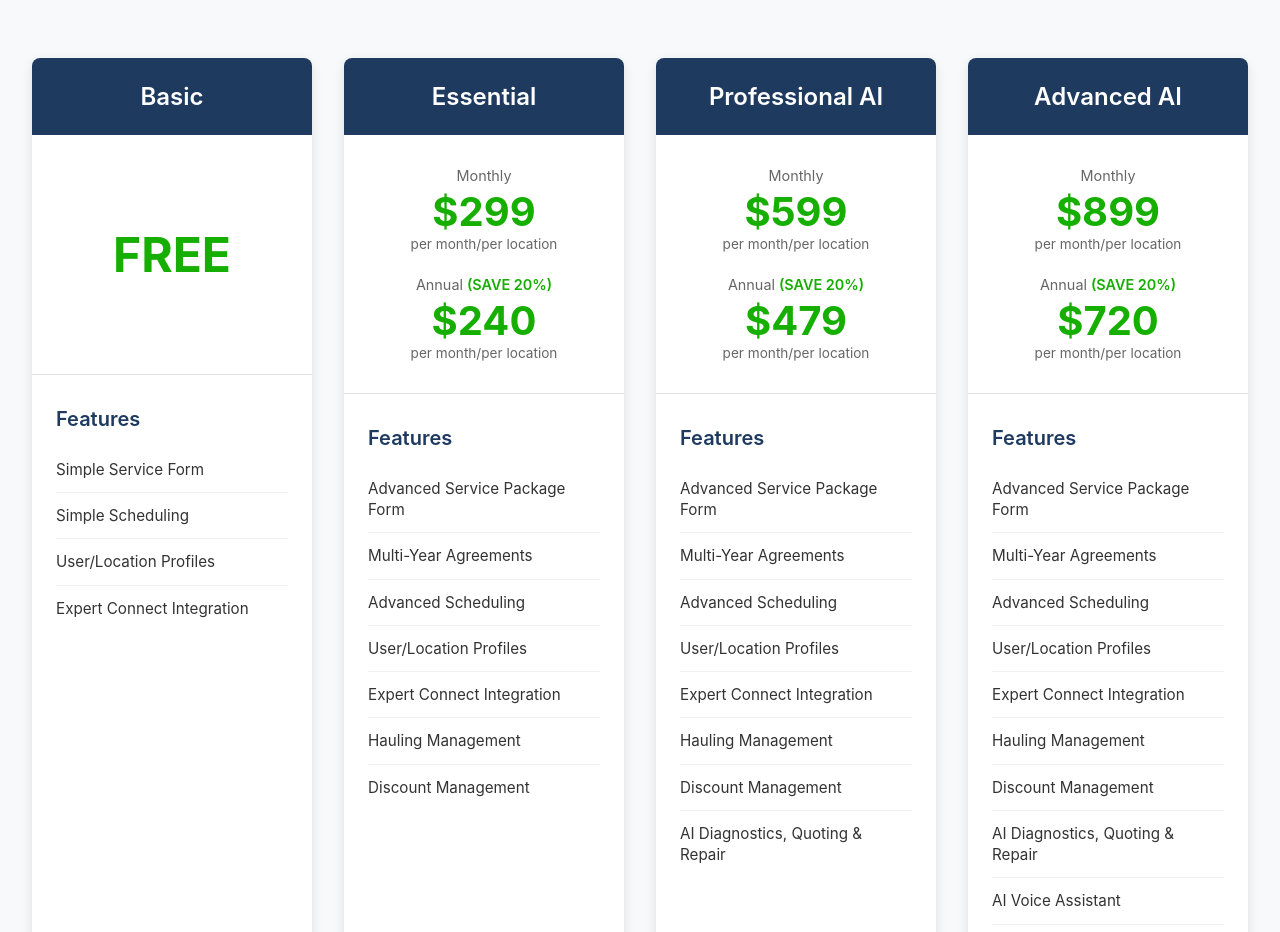
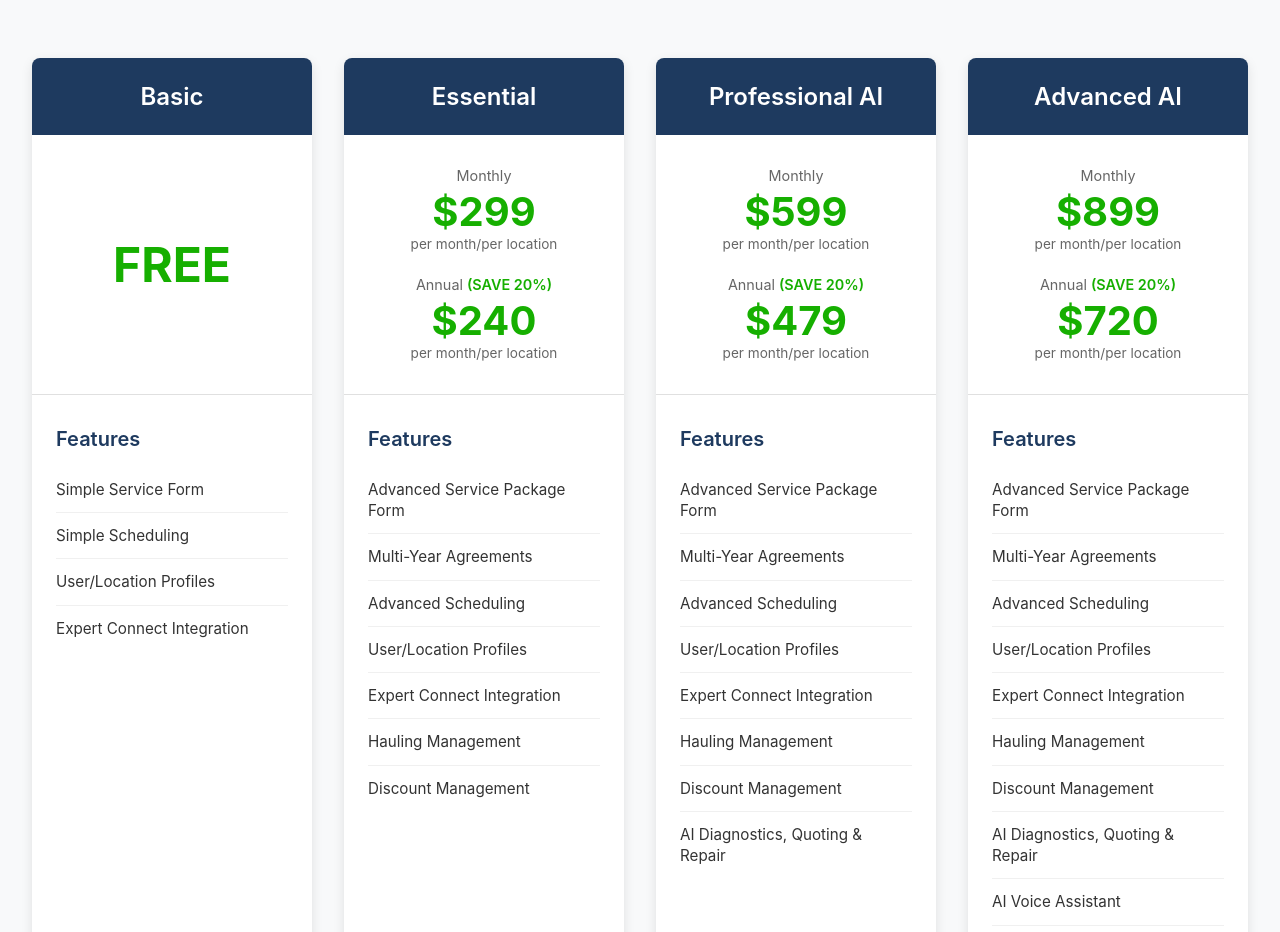
Before and after one commit to adam-clay/opervia-public, a React (Vite) app: page / in a window 1280 px wide. Shown: the part 2440-3372 px from the top of the page. Built offline with nearby package versions, Linux system fonts and the light colour scheme.

Commit message:
forgort abourt freot

```diff
--- a/src/components/Pricing.scss
+++ b/src/components/Pricing.scss
@@ -46,7 +46,7 @@ $primary-green: #16af00;
   padding: 2rem 1.5rem;
   text-align: center;
   border-bottom: 1px solid #e0e0e0;
-  min-height: 240px;
+  min-height: 260px;
   display: flex;
   flex-direction: column;
   justify-content: center;
```
